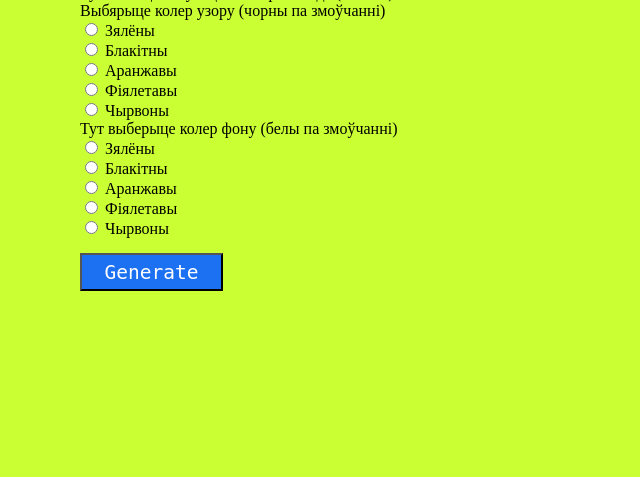
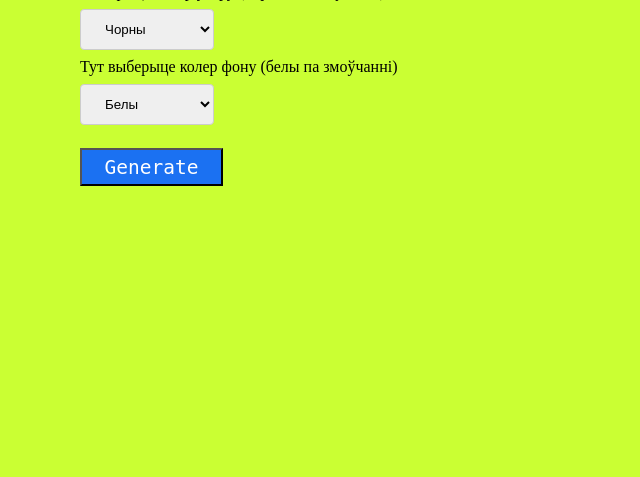
Before and after one commit to moonahod/GeneratorQR, a Django app: page /Olympia/by/ in a window 1280 px wide. Shown: the part 479-956 px from the top of the page, without its empty margins (0-640 px from the left). Run offline with Django 5.2, Linux system fonts and the light colour scheme.

Commit message:
Update homepage-by.html

```diff
--- a/GeneratorQR/Olympia/templates/homepage-by.html
+++ b/GeneratorQR/Olympia/templates/homepage-by.html
@@ -10,75 +10,53 @@
 
                 <label for="qrdata">Упішыце дадзеныя для кода сюды:</label><br>
                     <!--<div id="qrdata" name="qrdata" contentEditable="true"></div>-->
-                    <textarea rows="10" cols="35" type="text" id="qrdata" name="qrdata"></textarea><br>
-                <label for="qrdata">Назву файла для кода сюды:</labellang><br>
+                    <textarea rows="8" cols="39" type="text" id="qrdata"
+                              name="qrdata" placeholder="Упішы тэкст/спасылку"></textarea><br>
+                <label for="qrdata">Назву файла для кода сюды:</label><br>
                     <!--<div id="filename" name="filename" contentEditable="true"></div>-->
-                    <textarea rows="2" cols="20" type="text" id="filename"
-                              name="filename" value="{{filename}}"></textarea><br>
+                    <input class="input_filename" type="text" id="filename"
+                              name="filename" value="{{filename}}" placeholder="my_qrcode"><br>
                 <!-- Poll file format -->
-                <label for="poll">Выберыце фармат файла для кода</label><br>
-
-                <input type="radio" id="jpg" name="fileFormat" value=".jpg">
-                <label for="jpg">.jpg</label><br>
-
-                <input type="radio" id="png" name="fileFormat" value=".png">
-                <label for="png">.png</label><br>
-
-                <input type="radio" id="webp" name="fileFormat" value=".webp">
-                <label for="webp">.webp</label><br>
+                <label for="fileFormat">Выберыце фармат файла для кода</label><br>
+                <select id="fileFormat" name="fileFormat">
+                    <option value="jpg">.jpg</option>
+                    <option value="png">.png</option>
+                    <option value="webp">.webp</option>
+                </select><br>
 
                 <!-- Poll error correction -->
-                <label for="poll">Выберыце ўзровень карэкцыі памылак</label><br>
-
-                <input type="radio" id="L" name="EC" value="L">
-                    <label for="L"> L (7%)</label><br>
-
-                <input type="radio" id="M" name="EC" value="M">
-                    <label for="M"> M (15%)</label><br>
-
-                <input type="radio" id="Q" name="EC" value="Q">
-                    <label for="Q"> Q (25%)</label><br>
-
-                <input type="radio" id="H" name="EC" value="H">
-                    <label for="H"> H (30%)</label><br>
+                <label for="EC">Выберыце ўзровень карэкцыі памылак</label><br>
+                <select id="EC" name="EC">
+                    <option value="L">L (7%)</option>
+                    <option value="M" selected>M (15%)</option>
+                    <option value="Q">Q (25%)</option>
+                    <option value="H">H (30%)</option>
+                </select><br>
 
                 <!-- Color Playground -->
-
-                <label for="poll">Тут можаце пагуляць з колерамі кода (DEMO)</label><br>
-                <label for="poll">Выбярыце колер узору (чорны па змоўчанні)</label><br>
-
-                <input type="radio" id="green" name="color" value="green">
-                    <label for="green"> Зялёны</label><br>
-
-                <input type="radio" id="blue" name="color" value="light-blue">
-                    <label for="blue"> Блакітны</label><br>
-
-                <input type="radio" id="orange" name="color" value="orange">
-                    <label for="orange"> Аранжавы</label><br>
-
-                <input type="radio" id="purple" name="color" value="purple">
-                    <label for="purple"> Фіялетавы</label><br>
-
-                <input type="radio" id="red" name="color" value="red">
-                    <label for="red"> Чырвоны</label><br>
+                <label>Тут можаце пагуляць з колерамі кода (DEMO)</label><br>
+                <label for="color">Выбярыце колер узору (чорны па змоўчанні)<br>
+                    <select id="color" name="color">
+                        <option value="black" selected>Чорны</option>
+                        <option value="green">Зялёны</option>
+                        <option value="light-blue">Блакітны</option>
+                        <option value="orange">Аранжавы</option>
+                        <option value="purple">Фіялетавы</option>
+                        <option value="red">Чырвоны</option>
+                        <option value="white">Белы</option>
+                    </select><br>
 
                 <!-- Background Color Playground -->
-                <label for="poll">Тут выберыце колер фону (белы па змоўчанні)</label><br>
-
-                <input type="radio" id="bg-green" name="bg-color" value="green">
-                    <label for="bg-green"> Зялёны</label><br>
-
-                <input type="radio" id="bg-blue" name="bg-color" value="blue">
-                    <label for="bg-blue"> Блакітны</label><br>
-
-                <input type="radio" id="bg-orange" name="bg-color" value="orange">
-                    <label for="bg-orange"> Аранжавы</label><br>
-
-                <input type="radio" id="bg-purple" name="bg-color" value="purple">
-                    <label for="bg-purple"> Фіялетавы</label><br>
-
-                <input type="radio" id="bg-red" name="bg-color" value="red">
-                    <label for="bg-red"> Чырвоны</label><br>
+                    <label for="bg-color">Тут выберыце колер фону (белы па змоўчанні)</label><br>
+                    <select id="bg-color" name="bg-color">
+                        <option value="white" selected>Белы</option>
+                        <option value="green">Зялёны</option>
+                        <option value="light-blue">Блакітны</option>
+                        <option value="orange">Аранжавы</option>
+                        <option value="purple">Фіялетавы</option>
+                        <option value="red">Чырвоны</option>
+                        <option value="black">Чорны</option>
+                    </select><br>
 
                 <input type="submit" class="genBtn"
                        value="Generate" />
```
